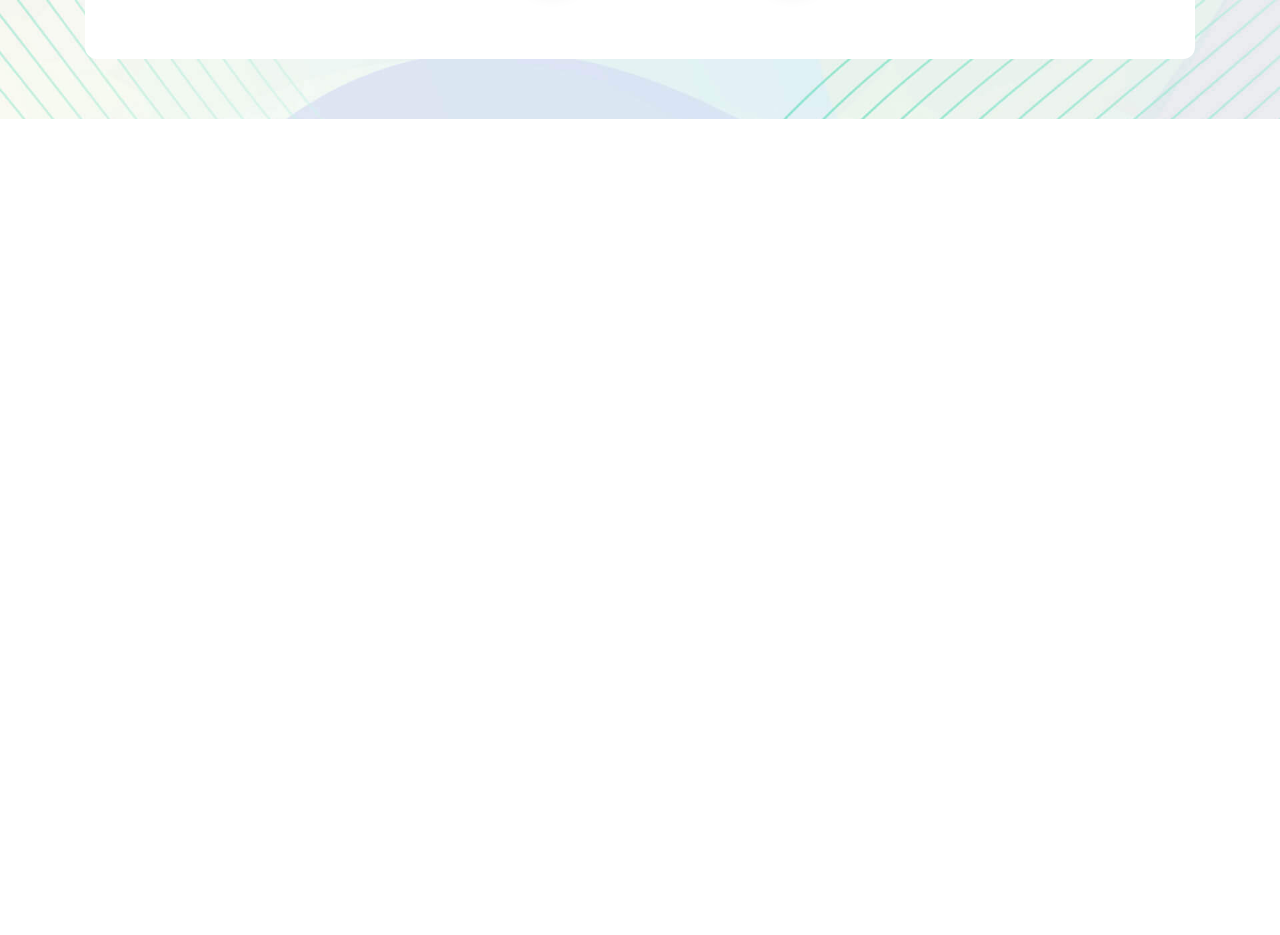
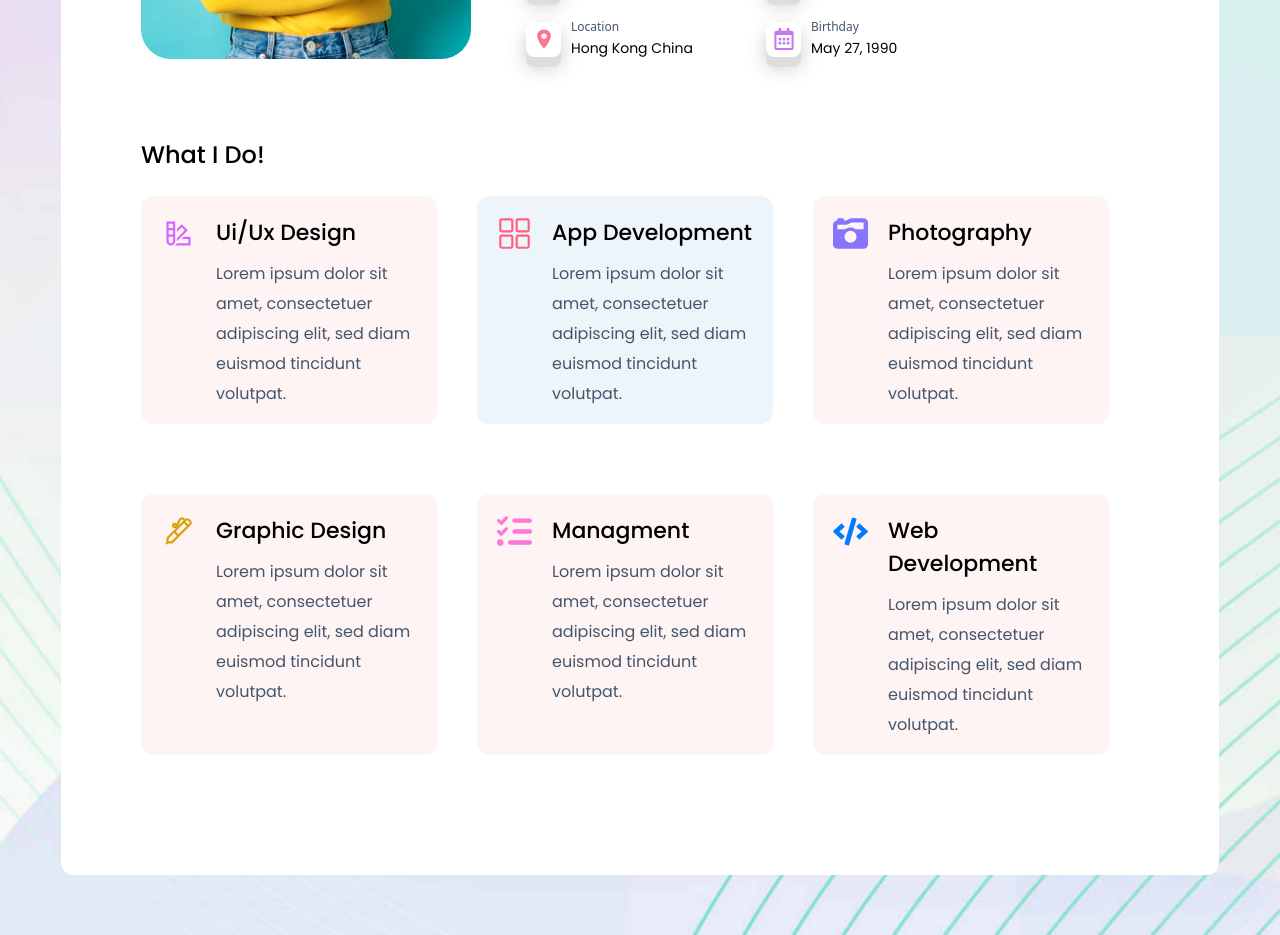
Before and after one commit to NasrinNizam/Bostami, a React (Vite) app: page /About in a window 1280 px wide. Shown: the part 720-1655 px from the top of the page. Before the commit the page ends 839 px from the top, so only its background shows below. Built offline with nearby package versions, Linux system fonts and the light colour scheme.

Commit message:
added skill.jsx

```diff
--- a/src/Component/AboutCompo.jsx
+++ b/src/Component/AboutCompo.jsx
@@ -5,13 +5,21 @@
 import { BsEnvelopePaper } from "react-icons/bs";
 import { IoLocationSharp } from "react-icons/io5";
 import { FaRegCalendarAlt } from "react-icons/fa";
+import { CommonHeadTwo } from './CommonHeadTwo';
+import { Skill } from './Skill';
+import { LiaSwatchbookSolid } from "react-icons/lia";
+import { IoGridOutline } from "react-icons/io5";
+import { FaCameraRetro } from "react-icons/fa6";
+import { LiaPenAltSolid } from "react-icons/lia";
+import { FaListCheck } from "react-icons/fa6";
+import { FaCode } from "react-icons/fa";
 
 export const AboutCompo = () => {
   return (
     <>
+
       <div className="container">
-      <div className="flex justify-center items-center">
-      <div className="bg-white w-[1110px] px-[80px] pt-[60px] rounded-xl">
+        <div className="w-full bg-white px-[80px] py-[60px] rounded-xl">
         <CommonHeadOne CommonHead='About Me'/>
             <div className="info flex gap-10">
               <div className="image w-[330px] h-[400px] mb-[80px]">
@@ -34,9 +42,18 @@
                </div>
              </div>
            </div>
+           <CommonHeadTwo Common2='What I Do!'/>
+           <div className="flex flex-wrap mb-[30px] gap-10">
+            <Skill cardIcon={<LiaSwatchbookSolid className="text-[#d566ff]" />} cardColor='bg-[#fff4f4]' cardHead='Ui/Ux Design' cardP='Lorem ipsum dolor sit amet, consectetuer adipiscing elit, sed diam euismod tincidunt volutpat.'/>
+            <Skill cardIcon={<IoGridOutline className="text-[#ff6080]" />} cardColor='bg-[#eef5fa]' cardHead='App Development' cardP='Lorem ipsum dolor sit amet, consectetuer adipiscing elit, sed diam euismod tincidunt volutpat.'/>
+            <Skill cardIcon={<FaCameraRetro className="text-[#8774ff]" />} cardColor='bg-[#fff4f4]' cardHead='Photography' cardP='Lorem ipsum dolor sit amet, consectetuer adipiscing elit, sed diam euismod tincidunt volutpat.'/>
+            <Skill cardIcon={<LiaPenAltSolid className="text-[#dda10c]" />} cardColor='bg-[#fff4f4]' cardHead='Graphic Design' cardP='Lorem ipsum dolor sit amet, consectetuer adipiscing elit, sed diam euismod tincidunt volutpat.'/>
+            <Skill cardIcon={<FaListCheck className="text-[#ff75d8]" />} cardColor='bg-[#fff4f4]' cardHead='Managment' cardP='Lorem ipsum dolor sit amet, consectetuer adipiscing elit, sed diam euismod tincidunt volutpat.'/>
+            <Skill cardIcon={<FaCode className="text-[#007aff]" />} cardColor='bg-[#fff4f4]' cardHead='Web Development' cardP='Lorem ipsum dolor sit amet, consectetuer adipiscing elit, sed diam euismod tincidunt volutpat.'/>
            </div>
         </div>
       </div>
+
     </>
   )
 }
--- /dev/null
+++ b/src/Component/CommonHeadTwo.jsx
@@ -0,0 +1,10 @@
+import React from 'react'
+
+export const CommonHeadTwo = ({Common2}) => {
+  return (
+    <>
+    <h2 className="text-2xl font-poppins text-black font-medium mb-[25px]">{Common2}</h2>
+
+    </>
+  )
+}
--- a/src/Component/Navbar.jsx
+++ b/src/Component/Navbar.jsx
@@ -55,7 +55,7 @@
                 }
                 </div>
 
-               <div className="hidden md:block">
+               <div className="hidden md:block mb-[80px]">
                <div className="menu flex">
                     <ul className="flex flex-wrap gap-4 text-[13px] font-medium font-poppins text-inherit">
                         <li><NavLink className={({ isActive }) =>isActive ? "px-[19px] gap-[3px] h-10 rounded-lg bg-gradient-to-r from-[#fa5252] to-[#dd2476] text-white flex items-center" : "px-[19px] gap-[3px] h-10 rounded-lg bg-[#fff] flex items-center hover:bg-gradient-to-r from-[#FA5252] to-[#DD2476] dark:bg-[#1d1d1d] dark:text-[#A6A6A6] hover:text-white"} to="/"> <IoHomeOutline className="text-xl" />Home</NavLink></li>
--- /dev/null
+++ b/src/Component/Skill.jsx
@@ -0,0 +1,16 @@
+import React from 'react'
+export const Skill = ({cardHead , cardIcon  , cardP , cardColor}) => {
+  return (
+    <>
+    <div className={`w-[296px]  ${cardColor} px-5 pt-5 pb-[15px] flex gap-[20px] rounded-xl mb-[30px]`}>
+        <div className="image-col text-[35px] font-light">
+            {cardIcon}
+        </div>
+        <div className="text-col">
+            <h3 className="text-[22px] font-poppins font-medium mb-[10px] text-black">{cardHead}</h3>
+            <p className="font-poppins font-normal text-[16px] leading-[30px] text-[#44566c]">{cardP}</p>
+        </div>
+    </div>
+    </>
+  )
+}
--- a/tailwind.config.js
+++ b/tailwind.config.js
@@ -8,6 +8,7 @@
     extend: {},
     container: {
       center:true,
+      padding:'61px'
     },
     fontFamily: {
       'poppins': ["Poppins", 'sans-serif'],
```
Lines whose indentation alone changed are shown as unchanged.
